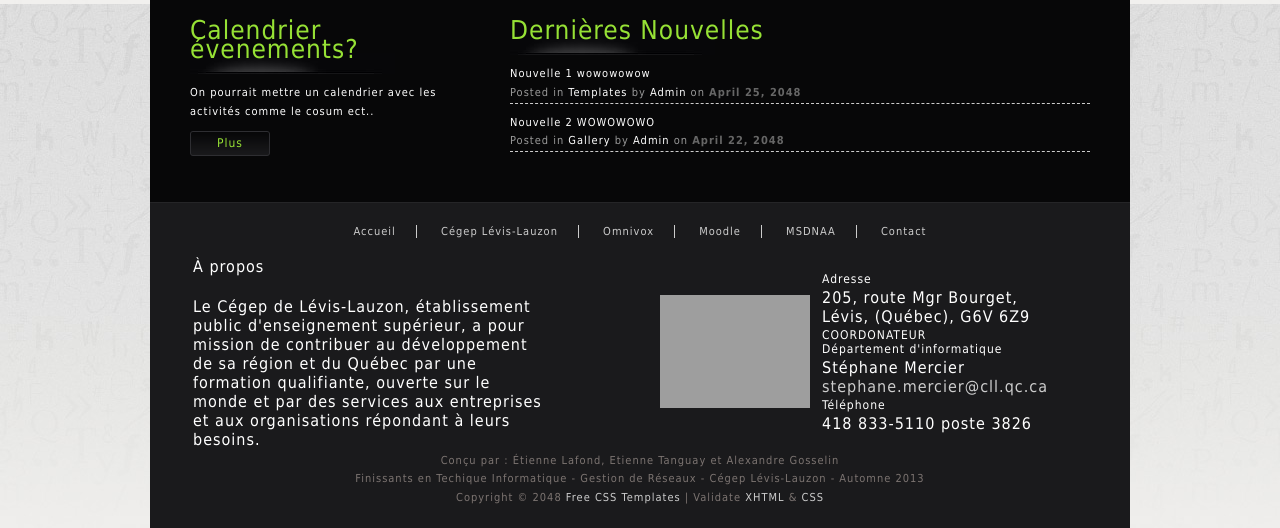
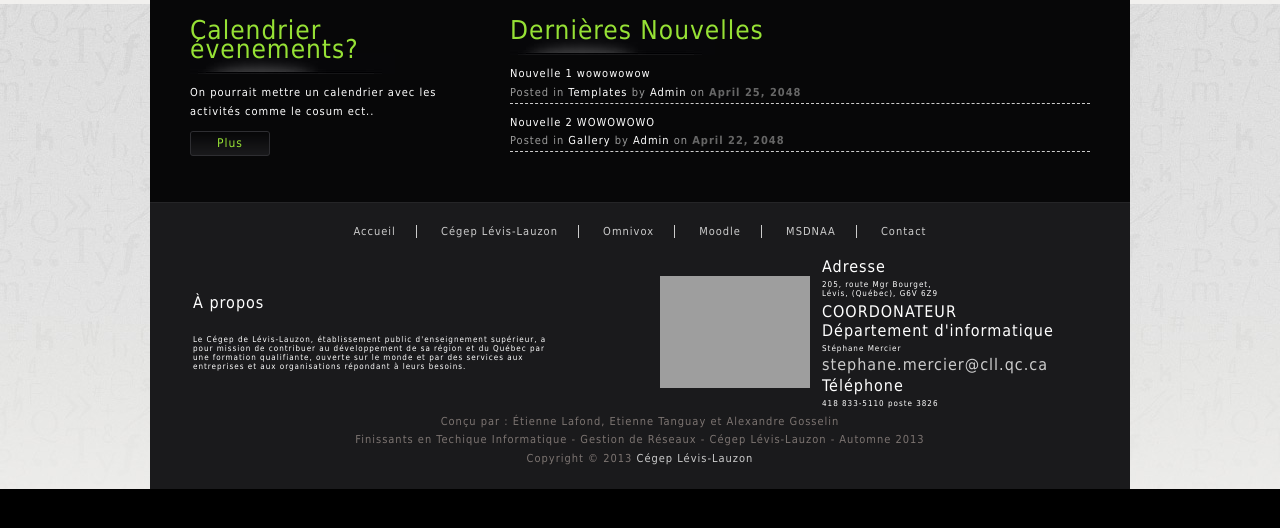
Before and after one commit to dinfcll/a13-dinf-siteweb, a PHP site: page / in a window 1280 px wide. Shown: the part 596-1124 px from the top of the page. After the commit the page ends 1085 px from the top, so only its background shows below. Run offline with PHP 8.4, Linux system fonts and the light colour scheme; some libraries are stand-ins or nearby versions; grey boxes are pictures that could not be loaded.

Commit message:
footer + css

```diff
--- a/footer.php
+++ b/footer.php
@@ -15,9 +15,11 @@
                 <h3>À propos</h3>
                 </br>
                 <p>
+                    <h5>
                     Le Cégep de Lévis-Lauzon, établissement public d'enseignement supérieur, a pour mission de contribuer
                     au développement de sa région et du Québec par une formation qualifiante, ouverte sur le monde et par
                     des services aux entreprises et aux organisations répondant à leurs besoins.
+                    </h5>
                 </p>
             </TD>
             </TD>
@@ -26,13 +28,13 @@
                     <img alt="Carte" src="http://cll.qc.ca/admin/wp-content/themes/clevislauzon/img/img_pied_carte.jpg" WIDTH="95%" HEIGHT="65%"/>
                 </a></TD>
             <TD WIDTH="30%" HEIGHT="33%">
-                <h4>Adresse</h4>
-                <p>205,&nbsp;route&nbsp;Mgr&nbsp;Bourget,</br>Lévis,&nbsp;(Québec), G6V&nbsp;6Z9</p>
-                <h4>COORDONATEUR </br>Département d'informatique</h4>
-                <p>Stéphane Mercier<BR></p>
+                <h3>Adresse</h3>
+                <h5>205,&nbsp;route&nbsp;Mgr&nbsp;Bourget,</br>Lévis,&nbsp;(Québec), G6V&nbsp;6Z9</h5>
+                <h3>COORDONATEUR </br>Département d'informatique</h3>
+                <h5>Stéphane Mercier</h5>
                 <p><a HREF="mailto:stephane.mercier@cll.qc.ca">stephane.mercier@cll.qc.ca</a></p>
-                <h4>Téléphone</h4>
-                <p>418 833-5110 poste 3826</p>
+                <h3>Téléphone</h3>
+                <h5>418 833-5110 poste 3826</h5>
             </TD>
         </TR>
     </TABLE>
@@ -40,8 +42,7 @@
 
     Conçu par : Étienne Lafond, Etienne Tanguay et Alexandre Gosselin</br>
     Finissants en Techique Informatique - Gestion de Réseaux - Cégep Lévis-Lauzon - Automne 2013</br>
-    Copyright © 2048  <a href="http://www.templatemo.com" target="_parent">Free CSS Templates</a> |
-    Validate <a href="http://validator.w3.org/check?uri=referer">XHTML</a> &amp; <a href="http://jigsaw.w3.org/css-validator/check/referer">CSS</a>
+    Copyright © 2013  <a href="http://www.cll.qc.ca" target="_parent">Cégep Lévis-Lauzon</a>
 
 </div>
 
--- a/templatemo_style.css
+++ b/templatemo_style.css
@@ -82,6 +82,13 @@ h4 {
     margin: 0	;
     padding: 2px 0;
     font-size: 12px;
+    font-weight: normal;
+    color: #ffffff;
+}
+h5 {
+    margin: 0	;
+    padding: 2px 0;
+    font-size: 8px;
     font-weight: normal;
     color: #ffffff;
 }
```
